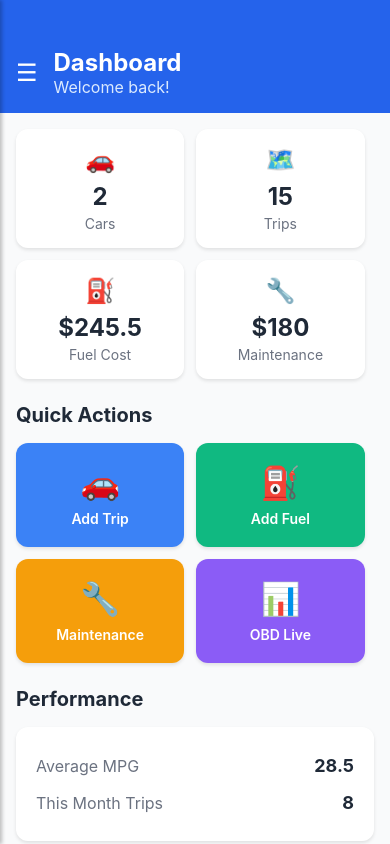
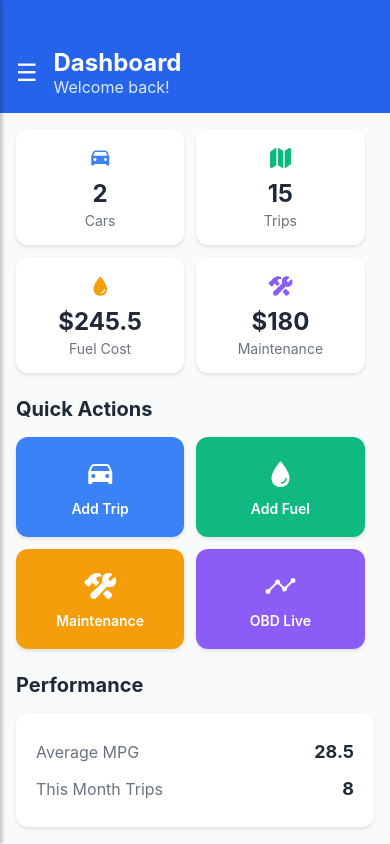
Before and after one commit to CarLog-Mobile/carlog-frontend, a React Native app: screen / in a window 390 px wide. Built offline with nearby package versions, Linux system fonts and the light colour scheme.

Commit message:
Add icons instead of text icons

```diff
--- a/screens/DashboardScreen.tsx
+++ b/screens/DashboardScreen.tsx
@@ -1,5 +1,6 @@
 import React, { useState } from 'react';
 import { View, Text, TouchableOpacity, ScrollView, StyleSheet, Dimensions } from 'react-native';
+import { Ionicons, MaterialIcons, FontAwesome5 } from '@expo/vector-icons';
 
 const { width } = Dimensions.get('window');
 
@@ -25,17 +26,17 @@ export default function DashboardScreen({ navigation }: any) {
   };
 
   const quickActions = [
-    { title: 'Add Trip', icon: '🚗', color: '#3b82f6', onPress: () => navigation.navigate('Trips') },
-    { title: 'Add Fuel', icon: '⛽', color: '#10b981', onPress: () => navigation.navigate('Fuel') },
-    { title: 'Maintenance', icon: '🔧', color: '#f59e0b', onPress: () => navigation.navigate('Maintenance') },
-    { title: 'OBD Live', icon: '📊', color: '#8b5cf6', onPress: () => navigation.navigate('OBDLive') },
+    { title: 'Add Trip', icon: 'car' as const, color: '#3b82f6', onPress: () => navigation.navigate('Trips') },
+    { title: 'Add Fuel', icon: 'water' as const, color: '#10b981', onPress: () => navigation.navigate('Fuel') },
+    { title: 'Maintenance', icon: 'construct' as const, color: '#f59e0b', onPress: () => navigation.navigate('Maintenance') },
+    { title: 'OBD Live', icon: 'analytics' as const, color: '#8b5cf6', onPress: () => navigation.navigate('OBDLive') },
   ];
 
   const recentActivity = [
-    { type: 'trip', title: 'Home → Work', time: '2 hours ago', icon: '🚗' },
-    { type: 'fuel', title: 'Fuel refill - $45.20', time: '1 day ago', icon: '⛽' },
-    { type: 'maintenance', title: 'Oil change completed', time: '3 days ago', icon: '🔧' },
-    { type: 'trip', title: 'Grocery store run', time: '1 week ago', icon: '🚗' },
+    { type: 'trip', title: 'Home → Work', time: '2 hours ago', icon: 'car' as const },
+    { type: 'fuel', title: 'Fuel refill - $45.20', time: '1 day ago', icon: 'water' as const },
+    { type: 'maintenance', title: 'Oil change completed', time: '3 days ago', icon: 'construct' as const },
+    { type: 'trip', title: 'Grocery store run', time: '1 week ago', icon: 'car' as const },
   ];
 
   const Sidebar = () => (
@@ -53,7 +54,7 @@ export default function DashboardScreen({ navigation }: any) {
             navigation.navigate('Cars');
           }}
         >
-          <Text style={styles.sidebarIcon}>🚗</Text>
+          <Ionicons name="car" size={20} color="white" style={styles.sidebarIcon} />
           <Text style={styles.sidebarText}>My Cars</Text>
         </TouchableOpacity>
 
@@ -64,7 +65,7 @@ export default function DashboardScreen({ navigation }: any) {
             navigation.navigate('Trips');
           }}
         >
-          <Text style={styles.sidebarIcon}>🗺️</Text>
+          <Ionicons name="map" size={20} color="white" style={styles.sidebarIcon} />
           <Text style={styles.sidebarText}>Trips</Text>
         </TouchableOpacity>
 
@@ -75,7 +76,7 @@ export default function DashboardScreen({ navigation }: any) {
             navigation.navigate('Fuel');
           }}
         >
-          <Text style={styles.sidebarIcon}>⛽</Text>
+          <Ionicons name="water" size={20} color="white" style={styles.sidebarIcon} />
           <Text style={styles.sidebarText}>Fuel Tracker</Text>
         </TouchableOpacity>
 
@@ -86,7 +87,7 @@ export default function DashboardScreen({ navigation }: any) {
             navigation.navigate('Maintenance');
           }}
         >
-          <Text style={styles.sidebarIcon}>🔧</Text>
+          <Ionicons name="construct" size={20} color="white" style={styles.sidebarIcon} />
           <Text style={styles.sidebarText}>Maintenance</Text>
         </TouchableOpacity>
 
@@ -97,7 +98,7 @@ export default function DashboardScreen({ navigation }: any) {
             navigation.navigate('OBDLive');
           }}
         >
-          <Text style={styles.sidebarIcon}>📊</Text>
+          <Ionicons name="analytics" size={20} color="white" style={styles.sidebarIcon} />
           <Text style={styles.sidebarText}>OBD Live</Text>
         </TouchableOpacity>
       </ScrollView>
@@ -143,22 +144,22 @@ export default function DashboardScreen({ navigation }: any) {
           {/* Stats Cards */}
           <View style={styles.statsGrid}>
             <View style={styles.statCard}>
-              <Text style={styles.statIcon}>🚗</Text>
+              <Ionicons name="car" size={24} color="#3b82f6" style={styles.statIcon} />
               <Text style={styles.statValue}>{stats.totalCars}</Text>
               <Text style={styles.statLabel}>Cars</Text>
             </View>
             <View style={styles.statCard}>
-              <Text style={styles.statIcon}>🗺️</Text>
+              <Ionicons name="map" size={24} color="#10b981" style={styles.statIcon} />
               <Text style={styles.statValue}>{stats.totalTrips}</Text>
               <Text style={styles.statLabel}>Trips</Text>
             </View>
             <View style={styles.statCard}>
-              <Text style={styles.statIcon}>⛽</Text>
+              <Ionicons name="water" size={24} color="#f59e0b" style={styles.statIcon} />
               <Text style={styles.statValue}>${stats.totalFuelCost}</Text>
               <Text style={styles.statLabel}>Fuel Cost</Text>
             </View>
             <View style={styles.statCard}>
-              <Text style={styles.statIcon}>🔧</Text>
+              <Ionicons name="construct" size={24} color="#8b5cf6" style={styles.statIcon} />
               <Text style={styles.statValue}>${stats.totalMaintenanceCost}</Text>
               <Text style={styles.statLabel}>Maintenance</Text>
             </View>
@@ -174,7 +175,7 @@ export default function DashboardScreen({ navigation }: any) {
                    style={[styles.quickActionCard, { backgroundColor: action.color }]}
                    onPress={action.onPress}
                  >
-                  <Text style={styles.quickActionIcon}>{action.icon}</Text>
+                   <Ionicons name={action.icon} size={32} color="white" style={styles.quickActionIcon} />
                    <Text style={styles.quickActionText}>{action.title}</Text>
                  </TouchableOpacity>
                ))}
@@ -201,7 +202,7 @@ export default function DashboardScreen({ navigation }: any) {
             <Text style={styles.sectionTitle}>Recent Activity</Text>
                          {recentActivity.map((activity, index) => (
                <View key={index} style={styles.activityItem}>
-                <Text style={styles.activityIcon}>{activity.icon}</Text>
+                 <Ionicons name={activity.icon} size={20} color="#6b7280" style={styles.activityIcon} />
                  <View style={styles.activityContent}>
                    <Text style={styles.activityTitle}>{activity.title}</Text>
                    <Text style={styles.activityTime}>{activity.time}</Text>
```
Lines whose indentation alone changed are shown as unchanged.
